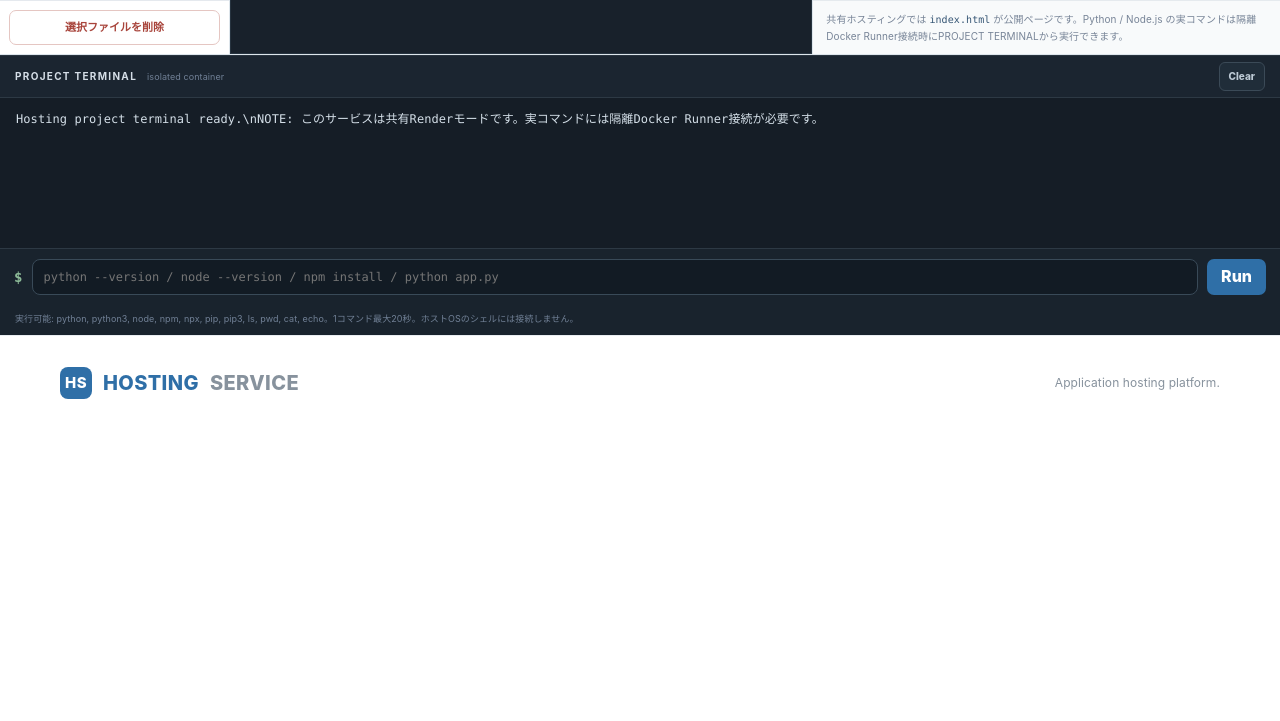
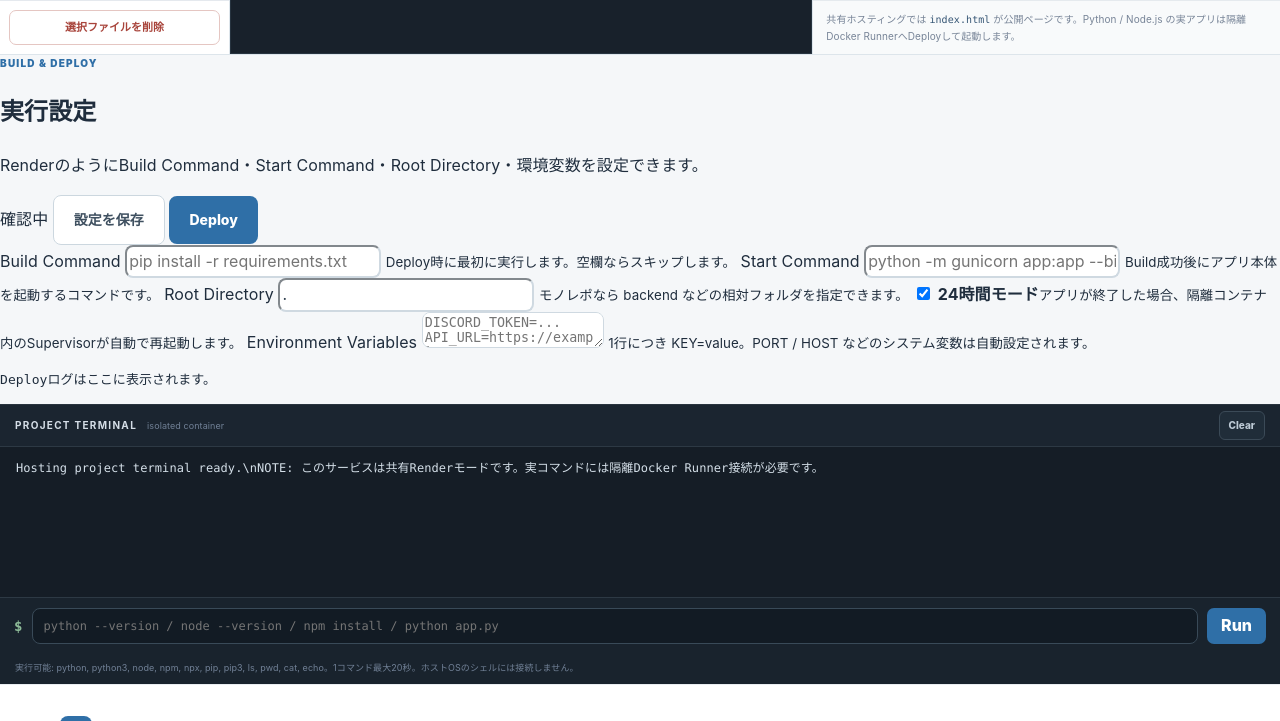
Before and after one commit to ritsu1000000-maker/sandbox, a Flask app: template rental-server/templates/editor.html in a window 1280 px wide. Shown: the part 624-1345 px from the top of the page. Before the commit the page ends 1023 px from the top, so only its background shows below. Run offline with Flask 3, Linux system fonts and the light colour scheme; the template is opened without the code that fills it, so the values that code supplies are empty; the visitor is signed in with stand-in values (Sample User, id 1); data comes from the database, SQL or seed files in the repository; a map, chart or similar area stays blank; some libraries are stand-ins or nearby versions.

Commit message:
Add Build Start env and always-on deploy controls

```diff
--- a/rental-server/templates/editor.html
+++ b/rental-server/templates/editor.html
@@ -48,9 +48,64 @@
         <button type="button" id="reloadPreview">更新</button>
       </div>
       <iframe id="sitePreview" title="ホスティングプレビュー" sandbox="allow-scripts allow-forms"></iframe>
-      <p class="editor-preview-note">共有ホスティングでは <code>index.html</code> が公開ページです。Python / Node.js の実コマンドは隔離Docker Runner接続時にPROJECT TERMINALから実行できます。</p>
+      <p class="editor-preview-note">共有ホスティングでは <code>index.html</code> が公開ページです。Python / Node.js の実アプリは隔離Docker RunnerへDeployして起動します。</p>
     </aside>
   </div>
+
+  <section class="deploy-console" id="deployConsole">
+    <div class="deploy-console-head">
+      <div>
+        <span class="editor-kicker">BUILD & DEPLOY</span>
+        <h2>実行設定</h2>
+        <p>RenderのようにBuild Command・Start Command・Root Directory・環境変数を設定できます。</p>
+      </div>
+      <div class="deploy-head-actions">
+        <span class="runtime-state" id="runtimeState">確認中</span>
+        <button type="button" class="button button-outline" id="saveRuntimeSettings">設定を保存</button>
+        <button type="button" class="button button-primary" id="deployProject">Deploy</button>
+      </div>
+    </div>
+
+    <div class="deploy-settings-grid">
+      <label class="deploy-field">
+        <span>Build Command</span>
+        <input id="buildCommand" type="text" autocomplete="off" spellcheck="false" placeholder="pip install -r requirements.txt">
+        <small>Deploy時に最初に実行します。空欄ならスキップします。</small>
+      </label>
+      <label class="deploy-field">
+        <span>Start Command</span>
+        <input id="startCommand" type="text" autocomplete="off" spellcheck="false" placeholder="python -m gunicorn app:app --bind 0.0.0.0:$PORT">
+        <small>Build成功後にアプリ本体を起動するコマンドです。</small>
+      </label>
+      <label class="deploy-field deploy-root-field">
+        <span>Root Directory</span>
+        <input id="rootDirectory" type="text" autocomplete="off" spellcheck="false" value="." placeholder=".">
+        <small>モノレポなら backend などの相対フォルダを指定できます。</small>
+      </label>
+      <label class="always-on-card">
+        <input id="alwaysOn" type="checkbox" checked>
+        <span><strong>24時間モード</strong><small>アプリが終了した場合、隔離コンテナ内のSupervisorが自動で再起動します。</small></span>
+      </label>
+      <label class="deploy-field deploy-env-field">
+        <span>Environment Variables</span>
+        <textarea id="environmentVariables" spellcheck="false" placeholder="DISCORD_TOKEN=...&#10;API_URL=https://example.com"></textarea>
+        <small>1行につき KEY=value。PORT / HOST などのシステム変数は自動設定されます。</small>
+      </label>
+    </div>
+
+    <div class="deploy-progress-wrap" id="deployProgressWrap" hidden>
+      <div class="deploy-progress-header"><strong id="deployProgressTitle">Deploy準備中</strong><span id="deployProgressPercent">0%</span></div>
+      <div class="deploy-progress"><div class="deploy-progress-bar" id="deployProgressBar" style="width:0%"></div></div>
+      <div class="deploy-steps">
+        <span data-deploy-step="save">設定保存</span>
+        <span data-deploy-step="sync">ファイル同期</span>
+        <span data-deploy-step="build">Build</span>
+        <span data-deploy-step="start">Start</span>
+      </div>
+    </div>
+
+    <pre class="deploy-output" id="deployOutput">Deployログはここに表示されます。</pre>
+  </section>
 
   <section class="project-terminal" aria-label="Project terminal">
     <div class="terminal-head">
@@ -69,4 +124,5 @@
 {% endblock %}
 {% block scripts %}
 <script src="{{ url_for('static', filename='editor.js') }}"></script>
+<script src="{{ url_for('static', filename='runtime.js') }}"></script>
 {% endblock %}
```
